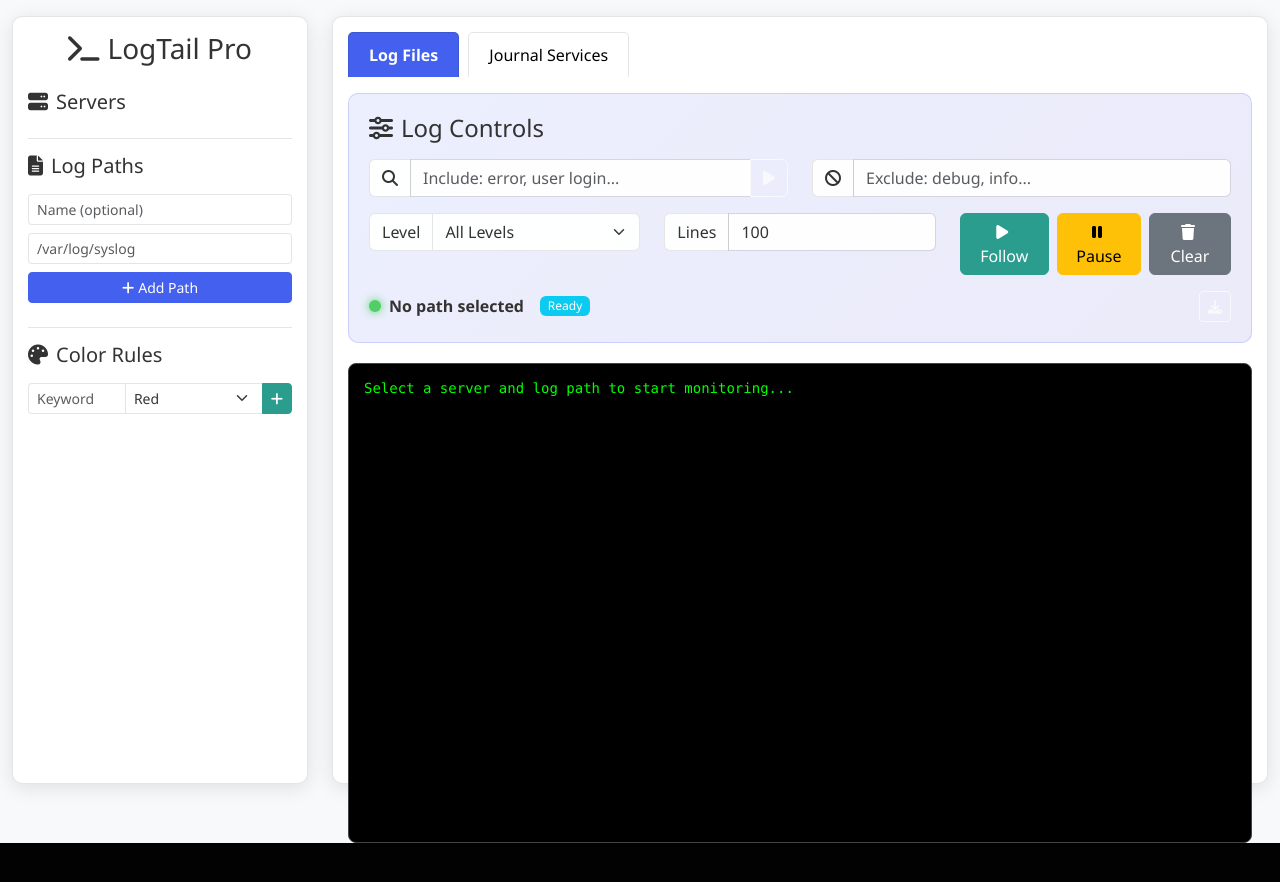
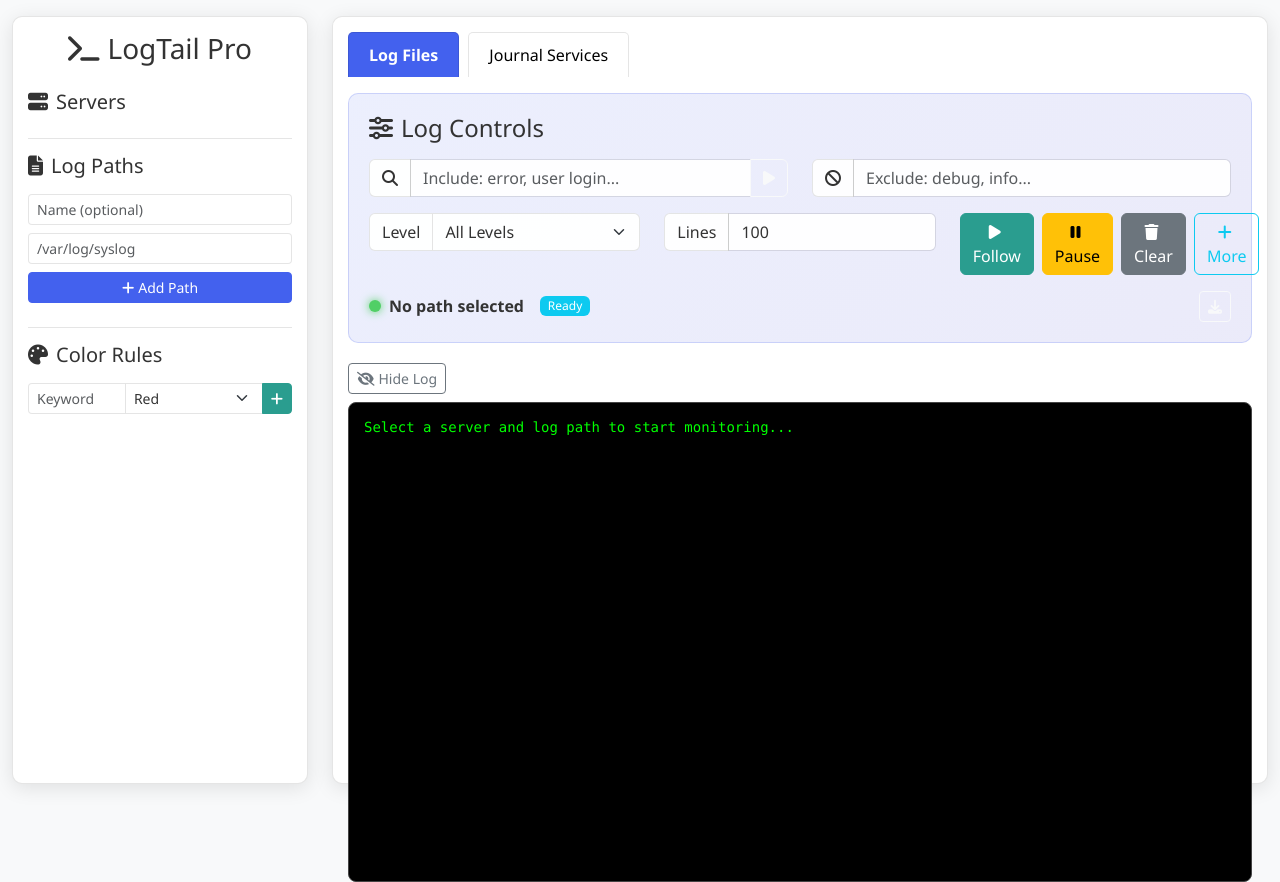
Before and after one commit to ReanorMax/pxe-watch, a Flask app: page /logtail in a window 1280 px wide. Before the commit the page ends 843 px from the top, so only its background shows below. Run offline with Flask 3, Linux system fonts and the light colour scheme; data that the repository does not hold is empty.

Commit message:
Add collapsible log panels and pagination controls

```diff
--- a/templates/logtail.html
+++ b/templates/logtail.html
@@ -463,6 +463,9 @@
                   <button id="clearBtn" class="btn btn-secondary flex-fill" title="Clear log panel">
                     <i class="fas fa-trash me-1"></i>Clear
                   </button>
+                  <button id="loadMoreBtn" class="btn btn-outline-info flex-fill" title="Load more lines">
+                    <i class="fas fa-plus me-1"></i>More
+                  </button>
                 </div>
               </div>
             </div>
@@ -483,7 +486,10 @@
               </div>
             </div>
           </div>
-          <div style="position: relative;">
+          <button id="toggleLogPanelBtn" class="btn btn-outline-secondary btn-sm mb-2">
+            <i class="fas fa-eye-slash me-1"></i>Hide Log
+          </button>
+          <div id="logPanelContainer" style="position: relative;">
             <button id="autoScrollBtn" class="btn btn-sm btn-primary auto-scroll-btn">
               <i class="fas fa-arrow-down me-1"></i>Scroll to Bottom
             </button>
@@ -492,7 +498,12 @@
         </div>
 
         <div id="journalTab" class="tab-content">
-          <h3>Journal Service Logs</h3>
+          <div class="d-flex justify-content-between align-items-center">
+            <h3>Journal Service Logs</h3>
+            <button id="toggleJournalPanelBtn" class="btn btn-outline-secondary btn-sm">
+              <i class="fas fa-eye-slash"></i>
+            </button>
+          </div>
           <div class="card mb-3">
             <div class="card-body">
               <div class="row g-2">
@@ -527,7 +538,7 @@
                     </button>
                   </div>
                 </div>
-                <div class="col-md-8">
+                <div class="col-md-6">
                   <label class="form-label">Поиск (grep)</label>
                   <div class="input-group">
                     <input type="text" id="journalGrep" class="form-control" placeholder="Введите текст для поиска...">
@@ -539,6 +550,11 @@
                 <div class="col-md-2">
                   <label for="journalLinesCount" class="form-label">Строк</label>
                   <input id="journalLinesCount" type="number" class="form-control form-control-sm" value="100" min="1" max="10000">
+                </div>
+                <div class="col-md-2 d-flex align-items-end">
+                  <button id="loadMoreJournalBtn" class="btn btn-secondary btn-sm w-100" onclick="loadMoreJournal()">
+                    <i class="fas fa-plus me-1"></i>More
+                  </button>
                 </div>
                 <div class="col-md-2 d-flex align-items-end">
                   <button id="followJournalBtn" class="btn btn-success btn-sm w-100" onclick="toggleJournalFollow()">
@@ -600,7 +616,7 @@
             </div>
           </div>
 
-          <div style="position: relative;">
+          <div id="journalPanelContainer" style="position: relative;">
             <button id="autoScrollJournalBtn" class="btn btn-sm btn-primary auto-scroll-btn" style="display: none;">
               <i class="fas fa-arrow-down me-1"></i>Scroll to Bottom
             </button>
@@ -626,6 +642,8 @@
 let journalIncludeFilters = [];
 let journalExcludeFilters = [];
 let journalColorRules = [];
+let logPanelCollapsed = false;
+let journalPanelCollapsed = false;
 
 async function api(url, opts={}) {
   const res = await fetch(url, opts);
@@ -855,6 +873,26 @@
   document.getElementById('autoScrollBtn').style.display = 'none';
 }
 
+function loadMoreLogs() {
+  if (isFollowing) toggleFollow();
+  const input = document.getElementById('linesCount');
+  input.value = parseInt(input.value) + 100;
+  tail();
+}
+
+function toggleLogPanel() {
+  const container = document.getElementById('logPanelContainer');
+  const btn = document.getElementById('toggleLogPanelBtn');
+  logPanelCollapsed = !logPanelCollapsed;
+  if (logPanelCollapsed) {
+    container.style.display = 'none';
+    btn.innerHTML = '<i class="fas fa-eye me-1"></i>Show Log';
+  } else {
+    container.style.display = 'block';
+    btn.innerHTML = '<i class="fas fa-eye-slash me-1"></i>Hide Log';
+  }
+}
+
 async function refreshServiceList() {
   if (!selectedHost) return;
   const select = document.getElementById('serviceSelect');
@@ -1067,6 +1105,26 @@
   document.getElementById('autoScrollJournalBtn').style.display = 'none';
 }
 
+function loadMoreJournal() {
+  if (isJournalFollowing) toggleJournalFollow();
+  const input = document.getElementById('journalLinesCount');
+  input.value = parseInt(input.value) + 100;
+  loadJournalLogs();
+}
+
+function toggleJournalPanel() {
+  const container = document.getElementById('journalPanelContainer');
+  const btn = document.getElementById('toggleJournalPanelBtn');
+  journalPanelCollapsed = !journalPanelCollapsed;
+  if (journalPanelCollapsed) {
+    container.style.display = 'none';
+    btn.innerHTML = '<i class="fas fa-eye"></i>';
+  } else {
+    container.style.display = 'block';
+    btn.innerHTML = '<i class="fas fa-eye-slash"></i>';
+  }
+}
+
 // Event bindings
 
 document.getElementById('savePathBtn').onclick = savePath;
@@ -1075,9 +1133,13 @@
 document.getElementById('followBtn').onclick = toggleFollow;
 document.getElementById('pauseBtn').onclick = toggleFollow;
 document.getElementById('clearBtn').onclick = clearLog;
+document.getElementById('loadMoreBtn').onclick = loadMoreLogs;
+document.getElementById('toggleLogPanelBtn').onclick = toggleLogPanel;
 document.getElementById('autoScrollBtn').onclick = scrollToBottom;
 document.getElementById('addJournalColorRuleBtn').onclick = addJournalColorRule;
 document.getElementById('autoScrollJournalBtn').onclick = journalScrollToBottom;
+document.getElementById('loadMoreJournalBtn').onclick = loadMoreJournal;
+document.getElementById('toggleJournalPanelBtn').onclick = toggleJournalPanel;
 
 document.getElementById('grep').addEventListener('keyup', e => { if (e.key === 'Enter') tail(); });
 document.getElementById('excludePattern').addEventListener('keyup', e => { if (e.key === 'Enter') tail(); });
```
